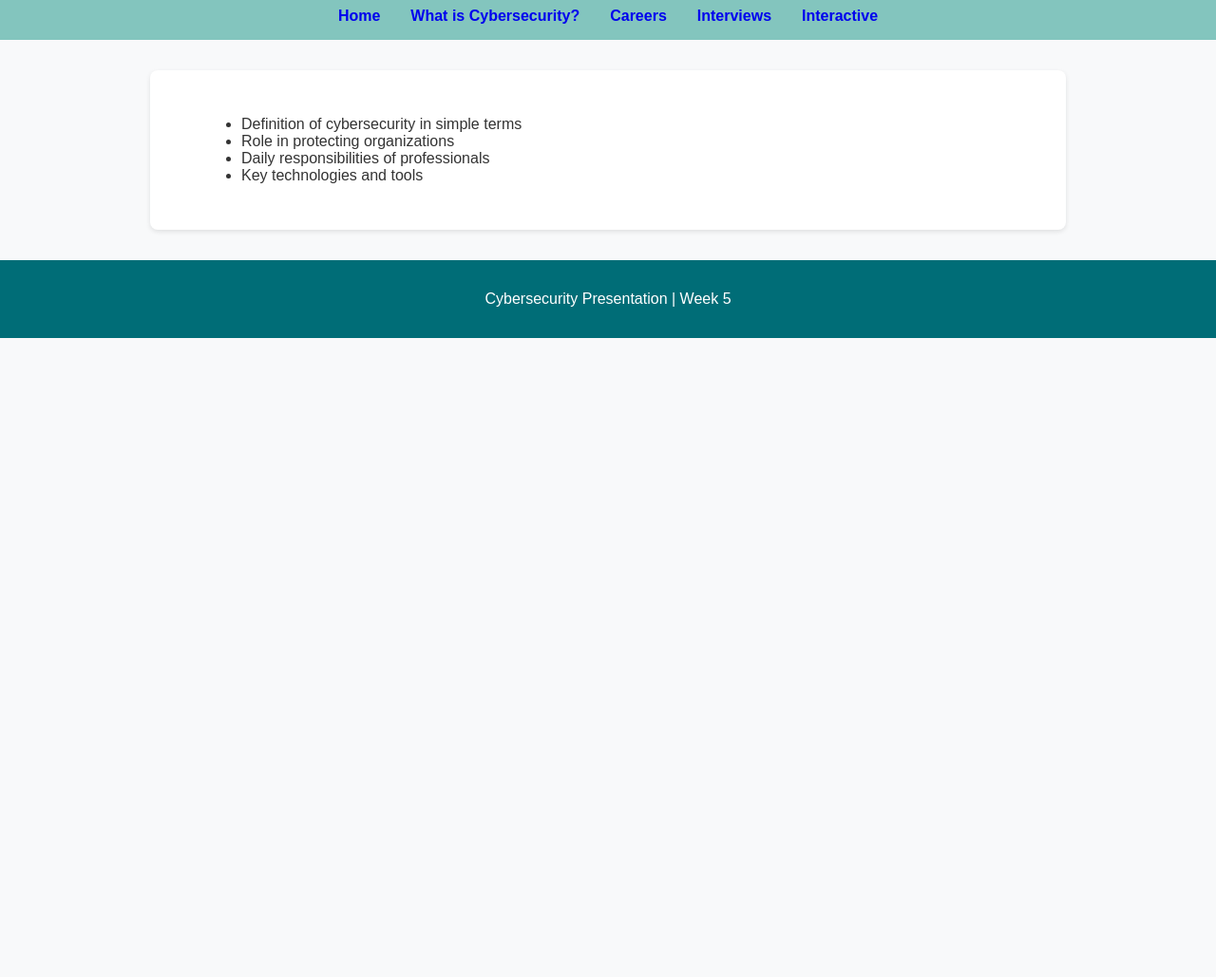
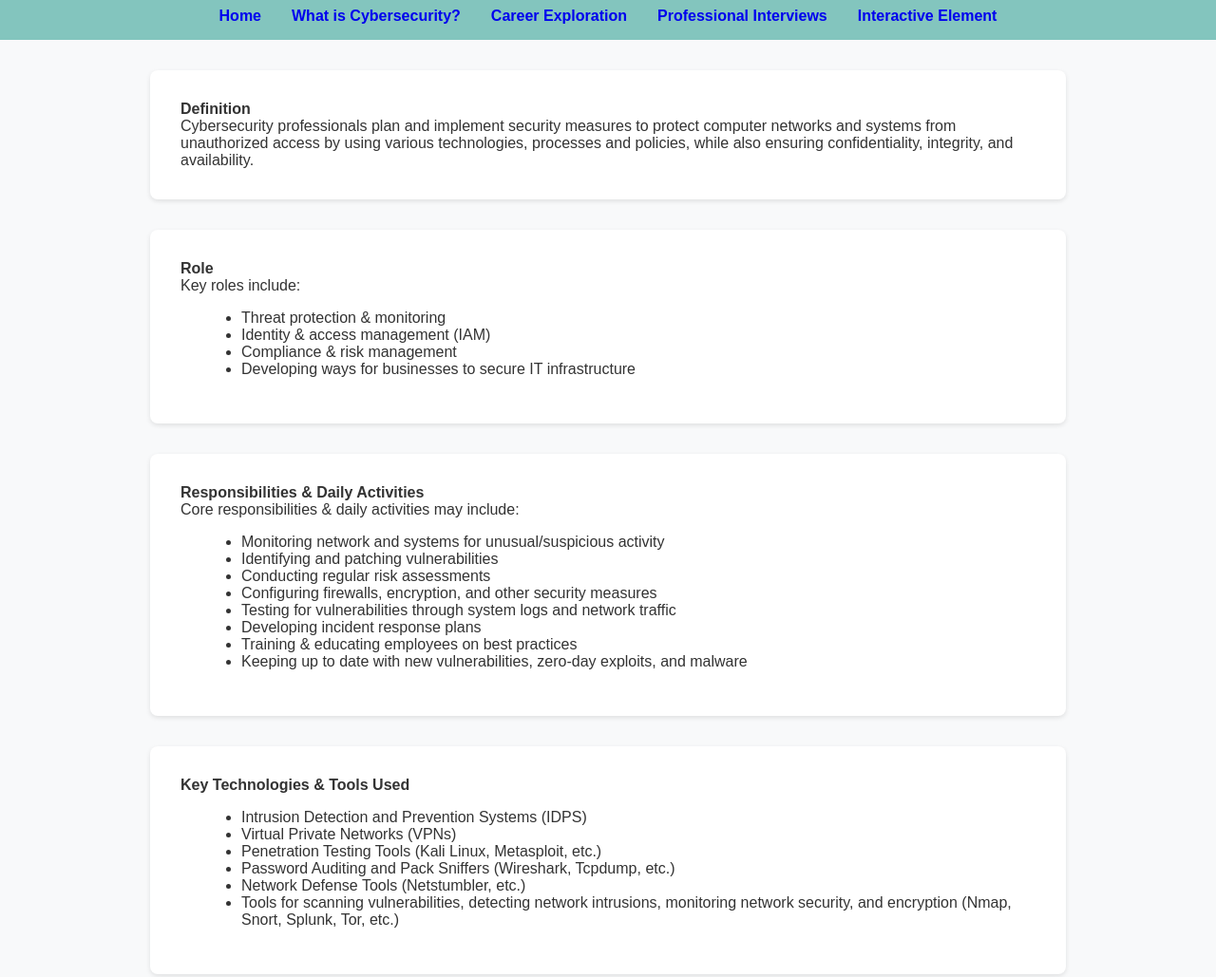
Before and after one commit to alexis-s-pinon/4860-group-presentation, a plain HTML site: page field.html in a window 1280 px wide. Shown: the part 120-1149 px from the top of the page at 95% size. Before the commit the page ends 800 px from the top, so only its background shows below. Drawn offline with Linux system fonts and the light colour scheme.

Commit message:
Add files via upload

```diff
--- a/field.html
+++ b/field.html
@@ -16,17 +16,50 @@
     <nav>
         <a href="index.html">Home</a>
         <a href="field.html">What is Cybersecurity?</a>
-        <a href="careers.html">Careers</a>
-        <a href="interviews.html">Interviews</a>
-        <a href="activity.html">Interactive</a>
+        <a href="careers.html">Career Exploration</a>
+        <a href="interviews.html">Professional Interviews</a>
+        <a href="activity.html">Interactive Element</a>
     </nav>
 
     <section>
+        <b>Definition</b><br>
+        Cybersecurity professionals plan and implement security measures to protect
+computer networks and systems from unauthorized access by using various
+technologies, processes and policies, while also ensuring confidentiality, integrity,
+and availability.<br>
+</section>
+<section>
+        <b>Role</b><br>Key roles include:
         <ul>
-            <li>Definition of cybersecurity in simple terms</li>
-            <li>Role in protecting organizations</li>
-            <li>Daily responsibilities of professionals</li>
-            <li>Key technologies and tools</li>
+            <li>Threat protection & monitoring</li>
+            <li>Identity & access management (IAM)</li>
+            <li>Compliance & risk management</li>
+            <li>Developing ways for businesses to secure IT infrastructure</li>
+        </ul>
+        </section>
+        <section>
+        <b>Responsibilities & Daily Activities</b><br>Core responsibilities & daily activities may include:
+        <ul>
+            <li>Monitoring network and systems for unusual/suspicious activity</li>
+            <li>Identifying and patching vulnerabilities</li>
+            <li>Conducting regular risk assessments</li>
+            <li>Configuring firewalls, encryption, and other security measures</li>
+            <li>Testing for vulnerabilities through system logs and network traffic</li>
+            <li>Developing incident response plans</li>
+            <li>Training & educating employees on best practices</li>
+            <li>Keeping up to date with new vulnerabilities, zero-day exploits, and malware</li>
+        </ul>
+        </section>
+        <section>
+        <b>Key Technologies & Tools Used</b>
+        <ul>
+            <li>Intrusion Detection and Prevention Systems (IDPS)</li>
+            <li>Virtual Private Networks (VPNs)</li>
+            <li>Penetration Testing Tools (Kali Linux, Metasploit, etc.)</li>
+            <li>Password Auditing and Pack Sniffers (Wireshark, Tcpdump, etc.)</li>
+            <li>Network Defense Tools (Netstumbler, etc.)</li>
+            <li>Tools for scanning vulnerabilities, detecting network intrusions, monitoring
+network security, and encryption (Nmap, Snort, Splunk, Tor, etc.)</li
         </ul>
     </section>
 
```
